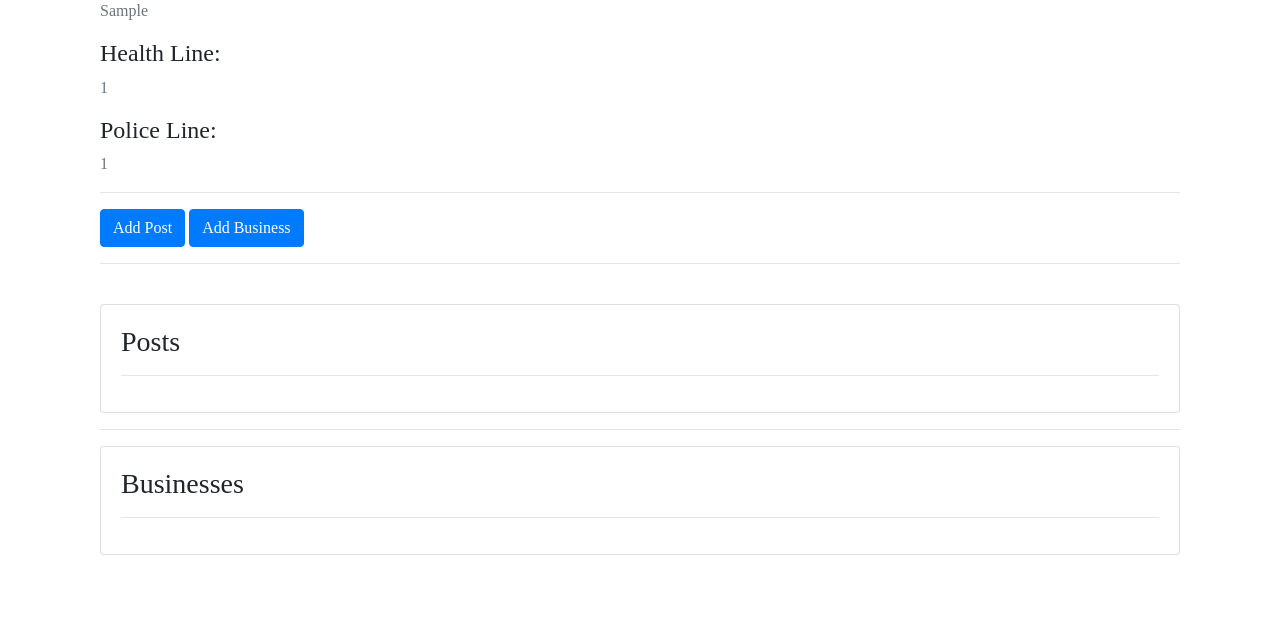
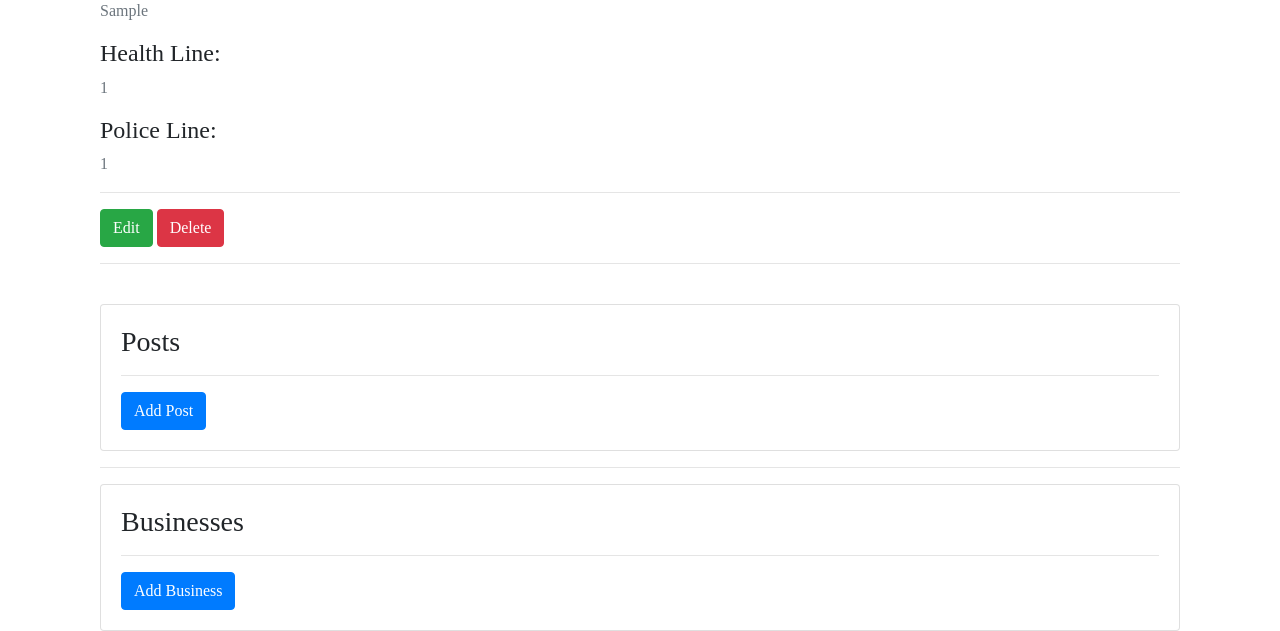
Before and after one commit to rose-okoth/django-four, a Django app: a page that uses main/templates/hood_detail.html in a window 1280 px wide. Shown: the part 247-878 px from the top of the page. Before the commit the page ends 802 px from the top, so only its background shows below. Run offline with Django 3.2, Linux system fonts and the light colour scheme; tables that the repository leaves empty hold one stand-in row (values such as "Sample post"); some libraries are stand-ins or nearby versions; some web fonts are replaced.

Commit message:
added edit and delete urls and buttons to detail html

```diff
--- a/main/templates/hood_detail.html
+++ b/main/templates/hood_detail.html
@@ -33,8 +33,9 @@
 
             <hr/>
 
-        <a href="{% url 'main:post' instance.slug %}" class="btn btn-primary">Add Post</a>
-        <a href="{% url 'main:business' instance.slug %}" class="btn btn-primary">Add Business</a>
+        <a href='{% url "main:update" instance.slug %}' class ="btn btn-success">Edit</a>
+
+        <a href='{% url "main:delete" instance.slug %}' class ="btn btn-danger" onclick="return confirm('Are you sure you want to delete this?')">Delete</a>
 
     <hr/>
     <br/>
@@ -57,6 +58,9 @@
                 {% endfor %}
             </ul>
             <hr/>
+
+            <a href="{% url 'main:post' instance.slug %}" class="btn btn-primary">Add Post</a>
+
             </div>
         </div>
 <hr/>
@@ -79,6 +83,9 @@
                    {% endfor %}
                </ul>
                <hr/>
+
+               <a href="{% url 'main:business' instance.slug %}" class="btn btn-primary">Add Business</a>
+
             </div>
 </div>
 {% endblock %}
--- a/main/urls.py
+++ b/main/urls.py
@@ -11,5 +11,7 @@ urlpatterns = [
     re_path(r'^(?P<slug>[\w-]+)/post/$', views.create_post, name='post'),
     re_path(r'^(?P<slug>[\w-]+)/business/$', views.create_business, name='business'),
     re_path(r'^(?P<slug>[\w-]+)/detail/$', views.neighborhood_detail, name='detail'),
+    re_path(r'^(?P<slug>[\w-]+)/edit/$', views.hood_update, name='update'),
+    re_path(r'^(?P<slug>[\w-]+)/delete/$', views.hood_delete, name='delete'),
 
 ]
--- a/main/views.py
+++ b/main/views.py
@@ -129,11 +129,11 @@ def create_business(request, slug=None):
 
     return render(request,'business.html', {'form': form, 'hood': hood})
 
-def project_update(request, slug=None):
+def hood_update(request, slug=None):
 
     '''Updating hoods function'''
 
-    instance = get_object_or_404(Project, slug=slug)
+    instance = get_object_or_404(Neighborhood, slug=slug)
     form = NeighborhoodForm(request.POST or None, request.FILES or None, instance=instance)
     if form.is_valid():
         instance = form.save(commit=False)
@@ -141,17 +141,17 @@ def project_update(request, slug=None):
         messages.success(request, "Neighborhood Updated!")
         return HttpResponseRedirect(instance.get_absolute_url())
     context = {
-            "title":instance.title,
+            "name":instance.name,
             "instance":instance,
             "form":form,
         }
     return render(request,"new_hood.html",context)
 
-def project_delete(request, slug=None):
+def hood_delete(request, slug=None):
 
     '''Deleting hoods function'''
 
-    instance = get_object_or_404(Project, slug=slug)
+    instance = get_object_or_404(Neighborhood, slug=slug)
     instance.delete()
     messages.success(request, "Successfully Deleted!")
-    return redirect("main:home")
+    return redirect("main:hoods")
```
